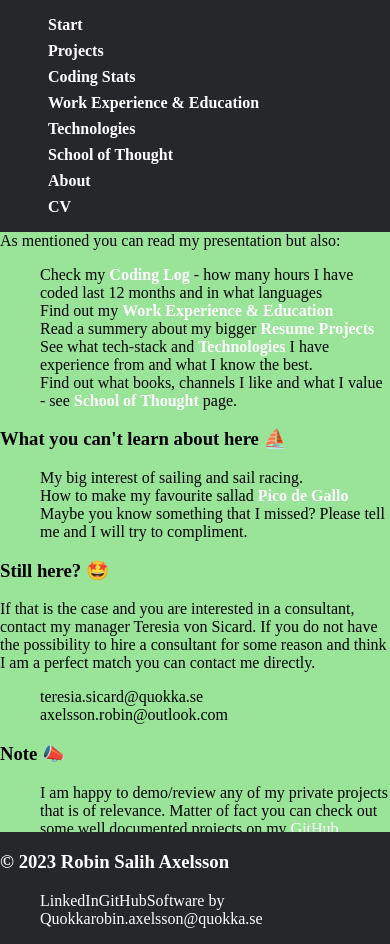
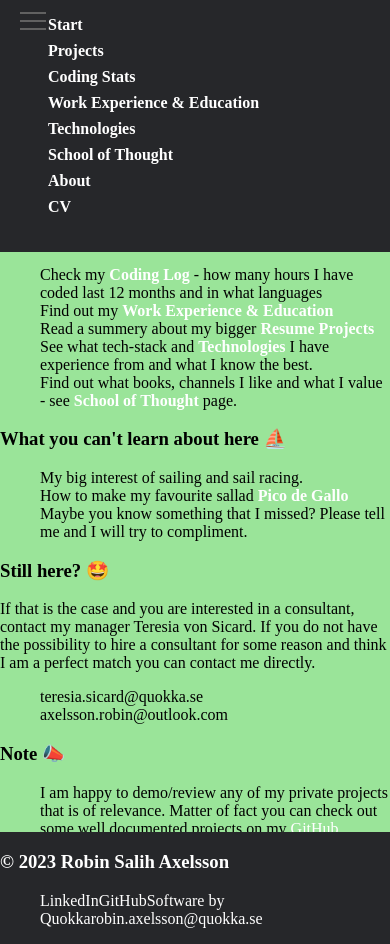
Before and after one commit to RobinAxelsson/personal-jam, a Next.js app: page / in a window 390 px wide. Built offline with nearby package versions, Linux system fonts and the light colour scheme.

Commit message:
added hamburger menu

```diff
--- a/layouts/layout-components/header.jsx
+++ b/layouts/layout-components/header.jsx
@@ -1,4 +1,4 @@
-import Link from 'next/link';
+import Link from "next/link";
 
 export const Header = () => {
   return (
@@ -49,6 +49,40 @@ export const Header = () => {
           </ul>
         </nav>
       </div>
+      <div class="hamburger-menu">
+        <input id="menu__toggle" type="checkbox" />
+        <label class="menu__btn" for="menu__toggle">
+          <span></span>
+        </label>
+
+        <ul class="menu__box">
+          <li>
+            <a class="menu__item" href="#">
+              Home
+            </a>
+          </li>
+          <li>
+            <a class="menu__item" href="#">
+              About
+            </a>
+          </li>
+          <li>
+            <a class="menu__item" href="#">
+              Team
+            </a>
+          </li>
+          <li>
+            <a class="menu__item" href="#">
+              Contact
+            </a>
+          </li>
+          <li>
+            <a class="menu__item" href="#">
+              Twitter
+            </a>
+          </li>
+        </ul>
+      </div>
     </header>
   );
 };
--- a/styles/globals.css
+++ b/styles/globals.css
@@ -142,11 +142,14 @@ footer ul {
   margin: var(--default-margin); */
 }
 
+
+
 header {
   width: 100%;
   font-weight: bold;
   top: 0;
   position: fixed;
+  transition: top 0.3s;
   /*flex-direction: column; */
   /* border-width: 0px;
   padding: 20px;
@@ -269,3 +272,75 @@ header:active {
     display: block;
   }
 } */
+
+#menu__toggle {
+  opacity: 0;
+}
+#menu__toggle:checked + .menu__btn > span {
+  transform: rotate(45deg);
+}
+#menu__toggle:checked + .menu__btn > span::before {
+  top: 0;
+  transform: rotate(0deg);
+}
+#menu__toggle:checked + .menu__btn > span::after {
+  top: 0;
+  transform: rotate(90deg);
+}
+#menu__toggle:checked ~ .menu__box {
+  left: 0 !important;
+}
+.menu__btn {
+  position: fixed;
+  top: 20px;
+  left: 20px;
+  width: 26px;
+  height: 26px;
+  cursor: pointer;
+  z-index: 1;
+}
+.menu__btn > span,
+.menu__btn > span::before,
+.menu__btn > span::after {
+  display: block;
+  position: absolute;
+  width: 100%;
+  height: 2px;
+  background-color: #616161;
+  transition-duration: .25s;
+}
+.menu__btn > span::before {
+  content: '';
+  top: -8px;
+}
+.menu__btn > span::after {
+  content: '';
+  top: 8px;
+}
+.menu__box {
+  display: block;
+  position: fixed;
+  top: 0;
+  left: -100%;
+  width: 300px;
+  height: 100%;
+  margin: 0;
+  padding: 80px 0;
+  list-style: none;
+  background-color: #ECEFF1;
+  box-shadow: 2px 2px 6px rgba(0, 0, 0, .4);
+  transition-duration: .25s;
+}
+.menu__item {
+  display: block;
+  padding: 12px 24px;
+  color: #333;
+  font-family: 'Roboto', sans-serif;
+  font-size: 20px;
+  font-weight: 600;
+  text-decoration: none;
+  transition-duration: .25s;
+}
+.menu__item:hover {
+  background-color: #CFD8DC;
+}
```
Lines whose indentation alone changed are shown as unchanged.
